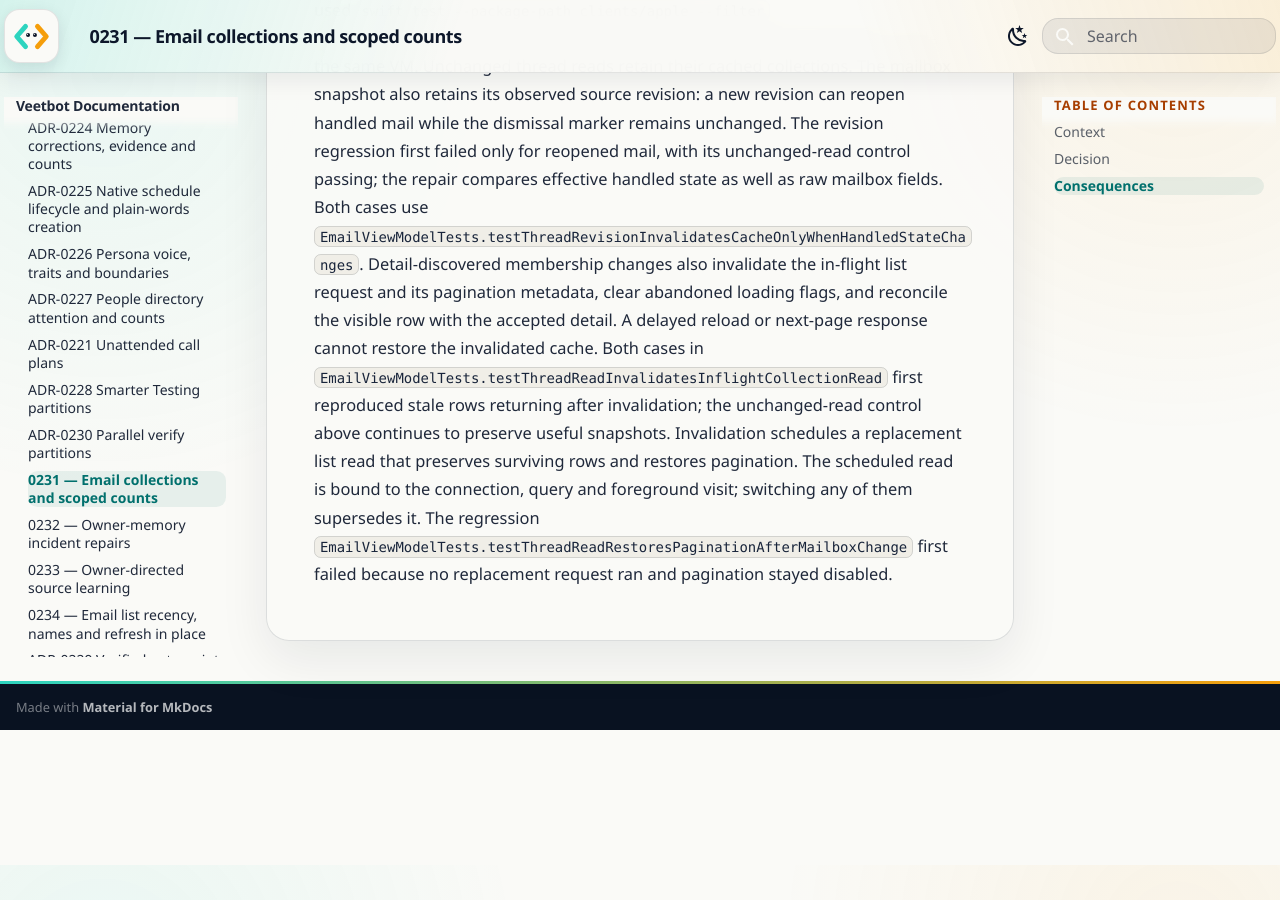
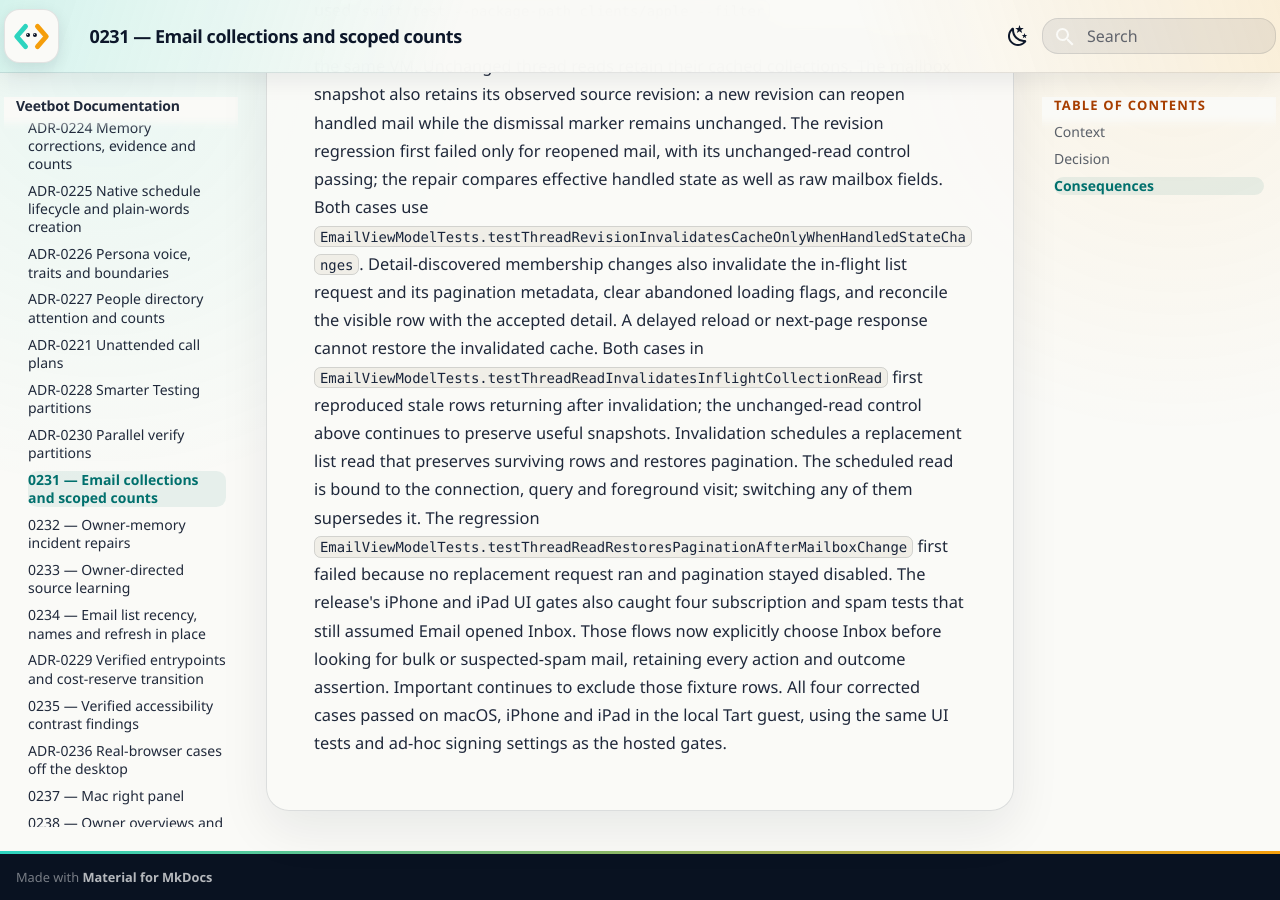
Before and after one commit to avitus/veetbot, an MkDocs documentation site: the page built from docs/adr/0231-email-collections-and-counts.md, in a window 1280 px wide and 900 px high, scrolled down 1835 px. Built offline with MkDocs 1.6.1 and Material for MkDocs 9.7.7, drawn with Linux system fonts in a browser that asks for light colours.

Commit message:
Select Inbox explicitly in bulk mail and spam UI tests
Reading-Lane: B
Glen-Conversation: 01a1c24b-f0e8-7f01-8cad-14f2ea7e6c59

```diff
--- a/docs/adr/0231-email-collections-and-counts.md
+++ b/docs/adr/0231-email-collections-and-counts.md
@@ -71,3 +71,9 @@ and restores pagination. The scheduled read is bound to the connection, query
 and foreground visit; switching any of them supersedes it. The regression
 `EmailViewModelTests.testThreadReadRestoresPaginationAfterMailboxChange` first
 failed because no replacement request ran and pagination stayed disabled.
+The release's iPhone and iPad UI gates also caught four subscription and spam
+tests that still assumed Email opened Inbox. Those flows now explicitly choose
+Inbox before looking for bulk or suspected-spam mail, retaining every action
+and outcome assertion. Important continues to exclude those fixture rows.
+All four corrected cases passed on macOS, iPhone and iPad in the local Tart
+guest, using the same UI tests and ad-hoc signing settings as the hosted gates.
```
Also changed, not shown: 1 other file.
